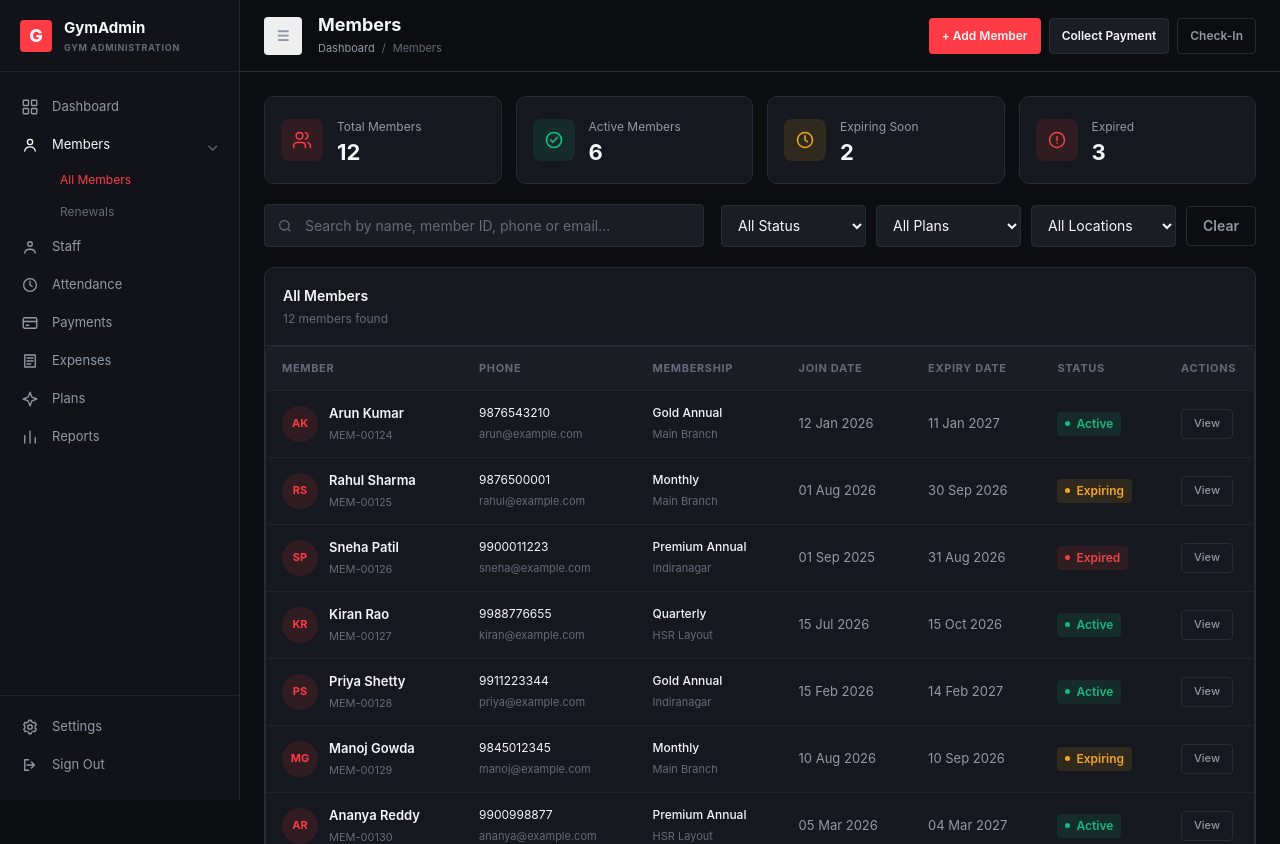
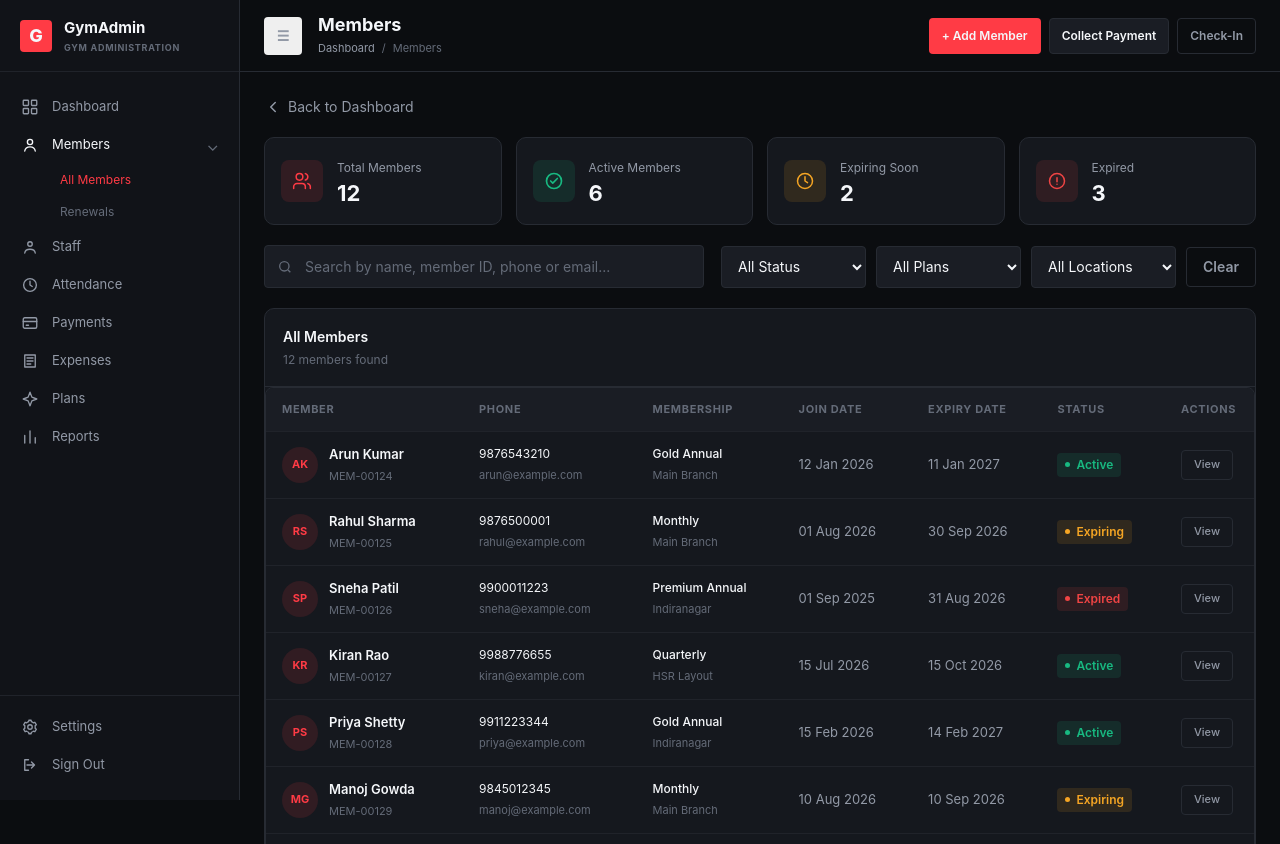
Before and after one commit to arunhc18/gym-admin-ui, an Angular app: page /members in a window 1280 px wide. Shown: the top 844 px of the page. Built offline with nearby package versions, Linux system fonts and the light colour scheme.

Commit message:
Add back button navigation

```diff
--- a/src/app/features/members/pages/member-details/member-details.html
+++ b/src/app/features/members/pages/member-details/member-details.html
@@ -5,6 +5,14 @@
 >
 
   <div class="member-actions">
+    <a class="back-link" routerLink="/members" aria-label="Back to members">
+      <svg viewBox="0 0 24 24" aria-hidden="true">
+        <path d="m15 18-6-6 6-6" />
+      </svg>
+      <span>Back to Members</span>
+    </a>
+
+    <div class="member-action-buttons">
       @if (!isEditMode) {
         <button type="button" class="btn btn-primary" (click)="startEditing()">
           Edit Member
@@ -17,6 +25,7 @@
           Save Changes
         </button>
       }
+    </div>
   </div>
 
   <!-- Member Profile -->
--- a/src/app/features/members/pages/member-details/member-details.scss
+++ b/src/app/features/members/pages/member-details/member-details.scss
@@ -4,11 +4,46 @@
   padding-bottom: 20px;
 }
 
+.back-link {
+  display: inline-flex;
+  align-items: center;
+  gap: 6px;
+  margin-bottom: 10px;
+  color: var(--text-secondary);
+  font-size: 14px;
+  text-decoration: none;
+}
+
+.back-link svg {
+  width: 18px;
+  height: 18px;
+  fill: none;
+  stroke: currentColor;
+  stroke-linecap: round;
+  stroke-linejoin: round;
+  stroke-width: 2;
+}
+
+.back-link:hover {
+  color: var(--text-primary);
+}
+
 .member-actions {
   display: flex;
-  justify-content: flex-end;
+  align-items: center;
+  justify-content: space-between;
   gap: 7px;
   margin-bottom: 10px;
+}
+
+.member-actions .back-link {
+  margin-bottom: 0;
+}
+
+.member-action-buttons {
+  display: flex;
+  align-items: center;
+  gap: 7px;
 }
 
 .details-grid {
--- a/src/app/features/members/pages/member-details/member-details.ts
+++ b/src/app/features/members/pages/member-details/member-details.ts
@@ -1,6 +1,6 @@
 import { Component } from '@angular/core';
 import { TitleCasePipe } from '@angular/common';
-import { ActivatedRoute } from '@angular/router';
+import { ActivatedRoute, RouterLink } from '@angular/router';
 
 import {
   AbstractControl,
@@ -33,7 +33,8 @@ const MAX_ID_PROOF_FILE_SIZE = 5 * 1024 * 1024;
 
   imports: [
     ReactiveFormsModule,
-    TitleCasePipe
+    TitleCasePipe,
+    RouterLink
   ],
 
   templateUrl: './member-details.html',
--- a/src/app/features/members/pages/member-list/member-list.html
+++ b/src/app/features/members/pages/member-list/member-list.html
@@ -1,4 +1,11 @@
 <div class="member-list-page">
+
+  <a class="back-link" routerLink="/dashboard" aria-label="Back to dashboard">
+    <svg viewBox="0 0 24 24" aria-hidden="true">
+      <path d="m15 18-6-6 6-6" />
+    </svg>
+    <span>Back to Dashboard</span>
+  </a>
 
   <!-- ======================================================
        SUMMARY CARDS
--- a/src/app/features/members/pages/member-list/member-list.scss
+++ b/src/app/features/members/pages/member-list/member-list.scss
@@ -6,6 +6,30 @@
 
   gap:
     var(--space-lg);
+}
+
+.back-link {
+  display: inline-flex;
+  align-items: center;
+  align-self: flex-start;
+  gap: 6px;
+  color: var(--text-secondary);
+  font-size: 14px;
+  text-decoration: none;
+}
+
+.back-link svg {
+  width: 18px;
+  height: 18px;
+  fill: none;
+  stroke: currentColor;
+  stroke-linecap: round;
+  stroke-linejoin: round;
+  stroke-width: 2;
+}
+
+.back-link:hover {
+  color: var(--text-primary);
 }
 
 
--- a/src/app/features/members/pages/member-list/member-list.ts
+++ b/src/app/features/members/pages/member-list/member-list.ts
@@ -1,6 +1,6 @@
 import { CommonModule } from '@angular/common';
 import { Component } from '@angular/core';
-import { Router } from '@angular/router';
+import { Router, RouterLink } from '@angular/router';
 
 import { MemberListItem } from '../../models/member-list-item.model';
 
@@ -13,6 +13,7 @@ import { MemberPaginationComponent } from '../../components/member-pagination/me
   standalone: true,
   imports: [
     CommonModule,
+    RouterLink,
     MemberFiltersComponent,
     MemberTableComponent,
     MemberPaginationComponent
```
Lines whose indentation alone changed are shown as unchanged.
